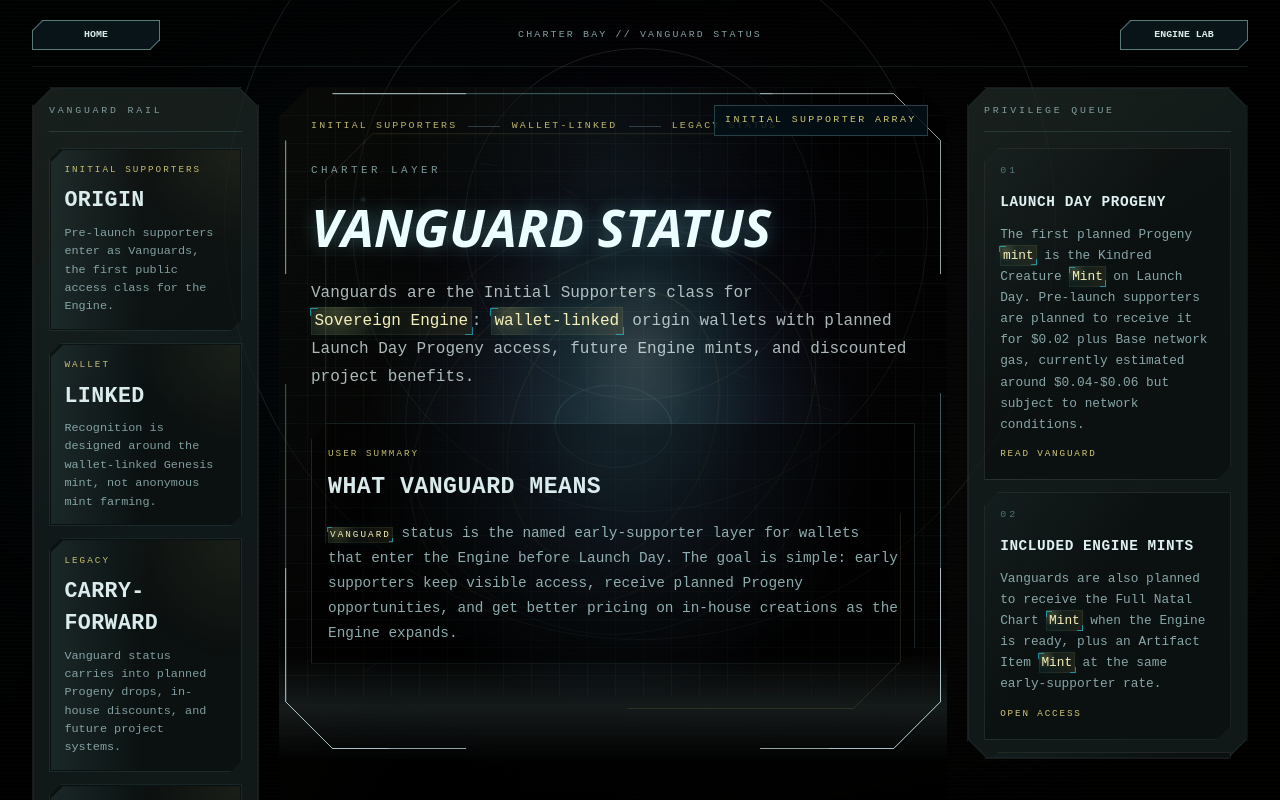
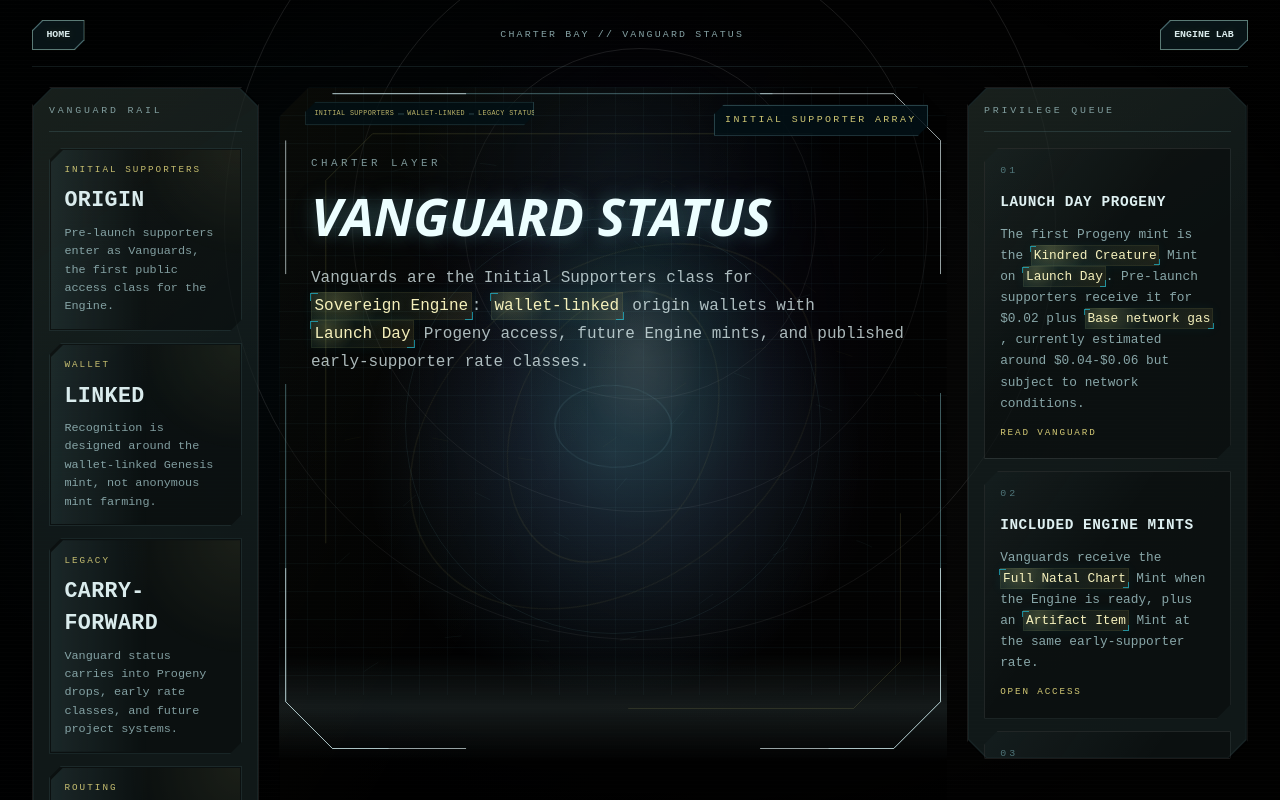
Before and after one commit to 477heat/sovereign-portal, a Next.js app: page /vanguard in a window 1280 px wide. Shown: the top 800 px of the page. Built offline with nearby package versions, Linux system fonts and the light colour scheme.

Commit message:
Polish Vanguard page layout and copy

```diff
--- a/app/globals.css
+++ b/app/globals.css
@@ -2895,18 +2895,28 @@ body {
   align-items: center;
   border-bottom: 1px solid rgba(165, 243, 252, 0.1);
   color: rgba(207, 250, 254, 0.64);
-  display: flex;
-  flex-direction: column;
-  font-size: 0.62rem;
-  gap: 0.75rem;
-  justify-content: space-between;
+  display: grid;
+  font-size: clamp(0.48rem, 1.4vw, 0.62rem);
+  gap: 0.45rem;
+  grid-template-columns: auto minmax(0, 1fr) auto;
   letter-spacing: 0.22em;
   padding-bottom: 1rem;
   text-transform: uppercase;
 }
 
+.command-room__topbar > div {
+  min-width: 0;
+  overflow: hidden;
+  text-align: center;
+  text-overflow: ellipsis;
+  white-space: nowrap;
+}
+
 .command-room__topbar .chamfer-nav-link {
-  min-width: 8rem;
+  min-width: 0;
+  padding-left: 0.9rem;
+  padding-right: 0.9rem;
+  width: auto !important;
 }
 
 .command-room__grid {
@@ -2971,8 +2981,7 @@ body {
   transform: translateY(-1px);
 }
 
-.command-room__status-link span,
-.command-room__summary span {
+.command-room__status-link span {
   color: rgba(254, 240, 138, 0.76);
   font-size: 0.58rem;
   letter-spacing: 0.22em;
@@ -3013,31 +3022,26 @@ body {
 }
 
 .command-room__viewport-content {
-  padding-top: 4.9rem !important;
+  padding-top: 2.35rem !important;
 }
 
 .command-room__signal-row {
   align-items: center;
+  background: rgba(3, 17, 23, 0.78);
+  border: 1px solid rgba(165, 243, 252, 0.2);
+  box-shadow: 0 0 18px rgba(125, 211, 252, 0.1);
+  clip-path: polygon(10px 0, 100% 0, 100% calc(100% - 10px), calc(100% - 10px) 100%, 0 100%, 0 10px);
   color: rgba(254, 240, 138, 0.74);
   display: none;
   flex-wrap: wrap;
   font-size: 0.62rem;
   gap: 0.7rem;
+  justify-self: start;
   letter-spacing: 0.22em;
+  max-width: 100%;
+  padding: 0.42rem 0.62rem;
   text-transform: uppercase;
-}
-
-.command-room__signal-row span {
-  align-items: center;
-  display: inline-flex;
-  gap: 0.7rem;
-}
-
-.command-room__signal-row span:not(:last-child)::after {
-  background: rgba(165, 243, 252, 0.22);
-  content: "";
-  height: 1px;
-  width: 2rem;
+  width: fit-content;
 }
 
 .command-room__beacon {
@@ -3075,30 +3079,6 @@ body {
   inset: 40%;
 }
 
-.command-room__summary {
-  background: rgba(0, 0, 0, 0.38);
-  border: 1px solid rgba(165, 243, 252, 0.14);
-  clip-path: polygon(16px 0, 100% 0, 100% calc(100% - 16px), calc(100% - 16px) 100%, 0 100%, 0 16px);
-  display: grid;
-  gap: 1rem;
-  padding: 1rem;
-}
-
-.command-room__summary h2 {
-  color: rgba(236, 254, 255, 0.92);
-  font-size: clamp(1rem, 2vw, 1.45rem);
-  font-weight: 600;
-  letter-spacing: 0.02em;
-  margin-top: 0.35rem;
-  text-transform: uppercase;
-}
-
-.command-room__summary p {
-  color: rgba(207, 250, 254, 0.68);
-  font-size: 0.9rem;
-  line-height: 1.75;
-}
-
 .command-room__policy-node {
   background:
     linear-gradient(125deg, rgba(165, 243, 252, 0.06), transparent 42%),
@@ -3286,12 +3266,14 @@ body {
 .command-animated-frame__tag {
   background: rgba(3, 17, 23, 0.86);
   border: 1px solid rgba(165, 243, 252, 0.22);
+  clip-path: polygon(10px 0, 100% 0, 100% calc(100% - 10px), calc(100% - 10px) 100%, 0 100%, 0 10px);
   color: rgba(254, 240, 138, 0.82);
   font-size: 0.62rem;
   letter-spacing: 0.24em;
   padding: 0.45rem 0.65rem;
   position: absolute;
   right: 1.2rem;
+  box-shadow: 0 0 18px rgba(125, 211, 252, 0.12);
   text-transform: uppercase;
   top: 1.1rem;
   z-index: 5;
@@ -3609,10 +3591,6 @@ body {
 }
 
 @media (min-width: 1024px) {
-  .command-room__topbar {
-    flex-direction: row;
-  }
-
   .command-room__grid {
     grid-template-columns: minmax(14rem, 0.34fr) minmax(0, 1fr) minmax(17rem, 0.42fr);
   }
@@ -3633,7 +3611,9 @@ body {
   }
 
   .command-room__signal-row {
-    display: flex;
+    display: inline-flex;
+    margin-bottom: -0.75rem;
+    transform: translateY(-1.15rem);
   }
 
   .command-lab__grid {
--- a/app/vanguard/page.tsx
+++ b/app/vanguard/page.tsx
@@ -9,10 +9,14 @@ import type { GlossaryTermKey } from "@/lib/glossary";
 
 const vanguardGlossaryTerms: GlossaryTermKey[] = [
   "Access Token",
+  "Artifact Item",
+  "Base network gas",
   "Genesis",
   "Genesis Mint",
+  "Full Natal Chart",
+  "Kindred Creature",
+  "Launch Day",
   "Marketplace",
-  "Mint",
   "Royalty",
   "Sovereign Engine",
   "Token",
@@ -39,7 +43,7 @@ const statusPanels = [
     href: "#legacy",
     label: "Legacy",
     value: "Carry-forward",
-    body: "Vanguard status carries into planned Progeny drops, in-house discounts, and future project systems.",
+    body: "Vanguard status carries into Progeny drops, early rate classes, and future project systems.",
   },
   {
     href: "#royalty-routing",
@@ -54,28 +58,28 @@ const policyPanels = [
     id: "initial-supporters",
     number: "01",
     title: "Launch Day Progeny",
-    body: "The first planned Progeny mint is the Kindred Creature Mint on Launch Day. Pre-launch supporters are planned to receive it for $0.02 plus Base network gas, currently estimated around $0.04-$0.06 but subject to network conditions.",
+    body: "The first Progeny mint is the Kindred Creature Mint on Launch Day. Pre-launch supporters receive it for $0.02 plus Base network gas, currently estimated around $0.04-$0.06 but subject to network conditions.",
     link: { href: "/whitepaper#vanguard", label: "Read Vanguard" },
   },
   {
     id: "wallet-linked",
     number: "02",
     title: "Included Engine Mints",
-    body: "Vanguards are also planned to receive the Full Natal Chart Mint when the Engine is ready, plus an Artifact Item Mint at the same early-supporter rate.",
+    body: "Vanguards receive the Full Natal Chart Mint when the Engine is ready, plus an Artifact Item Mint at the same early-supporter rate.",
     link: { href: "/whitepaper#genesis-access", label: "Open Access" },
   },
   {
     id: "legacy",
     number: "03",
-    title: "Future Progeny Discounts",
-    body: "Future Progeny mints are planned to stay discounted for Vanguards, with final rates set by each project's published specs. In-house Progeny is planned at 50% off, and most in-house Progeny is expected to cost less than a dollar.",
+    title: "Future Progeny Rates",
+    body: "Future Progeny mints use a Vanguard rate class when a project supports it, with final pricing set by each project's published specs. In-house Progeny will publish its own launch terms before each release.",
     link: { href: "/economics#developer-access", label: "Builder Use" },
   },
   {
     id: "royalty-routing",
     number: "04",
     title: "Third-party Progeny",
-    body: "Third-party Progeny pricing will be set by the developer building that project. Vanguard discounts may still apply, but each outside launch will publish its own pricing, access rules, and mint details.",
+    body: "Third-party Progeny pricing will be set by the developer building that project. Vanguard access may still apply, but each outside launch will publish its own pricing, access rules, and mint details.",
     link: { href: "/economics#royalty-routing", label: "Open Routing" },
   },
 ];
@@ -142,39 +146,65 @@ export default function VanguardPrivilegesPage() {
               <span />
             </div>
 
-            <div className="command-room__viewport-content relative z-10 grid min-h-[34rem] content-between gap-8 p-5 md:p-8">
+            <div className="command-room__viewport-content relative z-10 grid min-h-[34rem] content-start gap-8 p-5 md:p-8">
               <div>
-                <div className="command-room__signal-row">
-                  <span>Initial Supporters</span>
-                  <span>wallet-linked</span>
-                  <span>legacy status</span>
+                <div
+                  className="command-room__signal-row"
+                  style={{
+                    background: "rgba(3, 17, 23, 0.78)",
+                    border: "1px solid rgba(165, 243, 252, 0.2)",
+                    boxShadow: "0 0 18px rgba(125, 211, 252, 0.1)",
+                    clipPath:
+                      "polygon(10px 0, 100% 0, 100% calc(100% - 10px), calc(100% - 10px) 100%, 0 100%, 0 10px)",
+                    flexWrap: "nowrap",
+                    fontSize: "0.42rem",
+                    gap: "0.24rem",
+                    justifySelf: "start",
+                    letterSpacing: "0.06em",
+                    marginBottom: "-0.75rem",
+                    marginLeft: "-0.35rem",
+                    maxWidth: "100%",
+                    padding: "0.36rem 0.5rem",
+                    transform: "translateY(-1.22rem)",
+                    whiteSpace: "nowrap",
+                    width: "fit-content",
+                  }}
+                >
+                  <b style={{ fontWeight: 500 }}>Initial Supporters</b>
+                  <i
+                    aria-hidden="true"
+                    style={{
+                      background: "rgba(165, 243, 252, 0.24)",
+                      display: "block",
+                      flex: "0 0 0.34rem",
+                      height: "1px",
+                    }}
+                  />
+                  <b style={{ fontWeight: 500 }}>wallet-linked</b>
+                  <i
+                    aria-hidden="true"
+                    style={{
+                      background: "rgba(165, 243, 252, 0.24)",
+                      display: "block",
+                      flex: "0 0 0.34rem",
+                      height: "1px",
+                    }}
+                  />
+                  <b style={{ fontWeight: 500 }}>legacy status</b>
                 </div>
-                <p className="mt-7 text-[0.68rem] uppercase tracking-[0.32em] text-cyan-100/58">
+                <p className="mt-3 text-[0.68rem] uppercase tracking-[0.32em] text-cyan-100/58">
                   Charter Layer
                 </p>
-                <h1 className="command-lab__headline mt-4 max-w-3xl text-3xl uppercase leading-tight text-cyan-50 md:text-5xl">
+                <h1 className="command-lab__headline mt-3 max-w-3xl text-3xl uppercase leading-tight text-cyan-50 md:text-5xl">
                   Vanguard Status
                 </h1>
-                <p className="mt-5 max-w-3xl text-sm leading-7 text-cyan-50/72 md:text-base">
+                <p className="mt-4 max-w-3xl text-sm leading-7 text-cyan-50/72 md:text-base">
                   <GlossaryText
                     terms={vanguardGlossaryTerms}
-                    text="Vanguards are the Initial Supporters class for Sovereign Engine: wallet-linked origin wallets with planned Launch Day Progeny access, future Engine mints, and discounted project benefits."
+                    text="Vanguards are the Initial Supporters class for Sovereign Engine: wallet-linked origin wallets with Launch Day Progeny access, future Engine mints, and published early-supporter rate classes."
                   />
                 </p>
               </div>
-
-              <section className="command-room__summary">
-                <div>
-                  <span>User Summary</span>
-                  <h2>What Vanguard Means</h2>
-                </div>
-                <p>
-                  <GlossaryText
-                    terms={vanguardGlossaryTerms}
-                    text="Vanguard status is the named early-supporter layer for wallets that enter the Engine before Launch Day. The goal is simple: early supporters keep visible access, receive planned Progeny opportunities, and get better pricing on in-house creations as the Engine expands."
-                  />
-                </p>
-              </section>
             </div>
           </AnimatedFrame>
 
--- a/lib/glossary.ts
+++ b/lib/glossary.ts
@@ -11,6 +11,8 @@ export const glossary = {
     "A made object or item. Here, it means a digital creation made by the project, such as a deed, character, item, or future game asset.",
   "Artifact Engine":
     "The preview console where users can test possible stats and future creations.",
+  "Artifact Item":
+    "A future item-style creation shaped by the Engine. Here, it means a planned Progeny asset that can belong to a user's wallet and profile line.",
   Attestation:
     "A trusted proof from another source. Here, it means Coinbase has confirmed the connected wallet belongs to a verified account.",
   Attester:
@@ -31,6 +33,8 @@ export const glossary = {
     "The blockchain network built by Coinbase. Here, it is the network where this project mints tokens.",
   "Base Mainnet":
     "The live version of the Base network. Here, it is where real Sovereign Engine tokens and payments happen.",
+  "Base network gas":
+    "The small network fee paid to process an action on Base. It changes with network conditions and is separate from the project price.",
   Blacklist:
     "A block list that can stop certain wallets or marketplaces from being used.",
   Blockchain:
@@ -67,6 +71,8 @@ export const glossary = {
     "The place where a machine is watched and controlled. Here, it is the mock console where users test Sovereign Engine inputs, stat types, and future artifact ideas before the live mint path.",
   "Founder Share":
     "The part of a payment meant for the founder or project wallet.",
+  "Full Natal Chart":
+    "A future Engine upgrade that would use birth date, time, and location to map a fuller astrological profile instead of the current lighter-input version.",
   Genesis:
     "The beginning stage of the project, where the first personal profile and access path are created.",
   "Genesis Character":
@@ -83,8 +89,12 @@ export const glossary = {
     "A service that organizes network records so apps can find them faster.",
   IPFS:
     "A file storage network often used for NFT images and information.",
+  "Kindred Creature":
+    "The first planned creature-style Progeny concept, intended to come from a user's Genesis profile rather than a random generic drop.",
   Lambda:
     "A small cloud function that runs backend tasks when needed.",
+  "Launch Day":
+    "The first public launch window for a planned project, drop, or Progeny release.",
   Lineage:
     "The family line between a source profile and the characters, children, or items made from it.",
   Marketplace:
```
